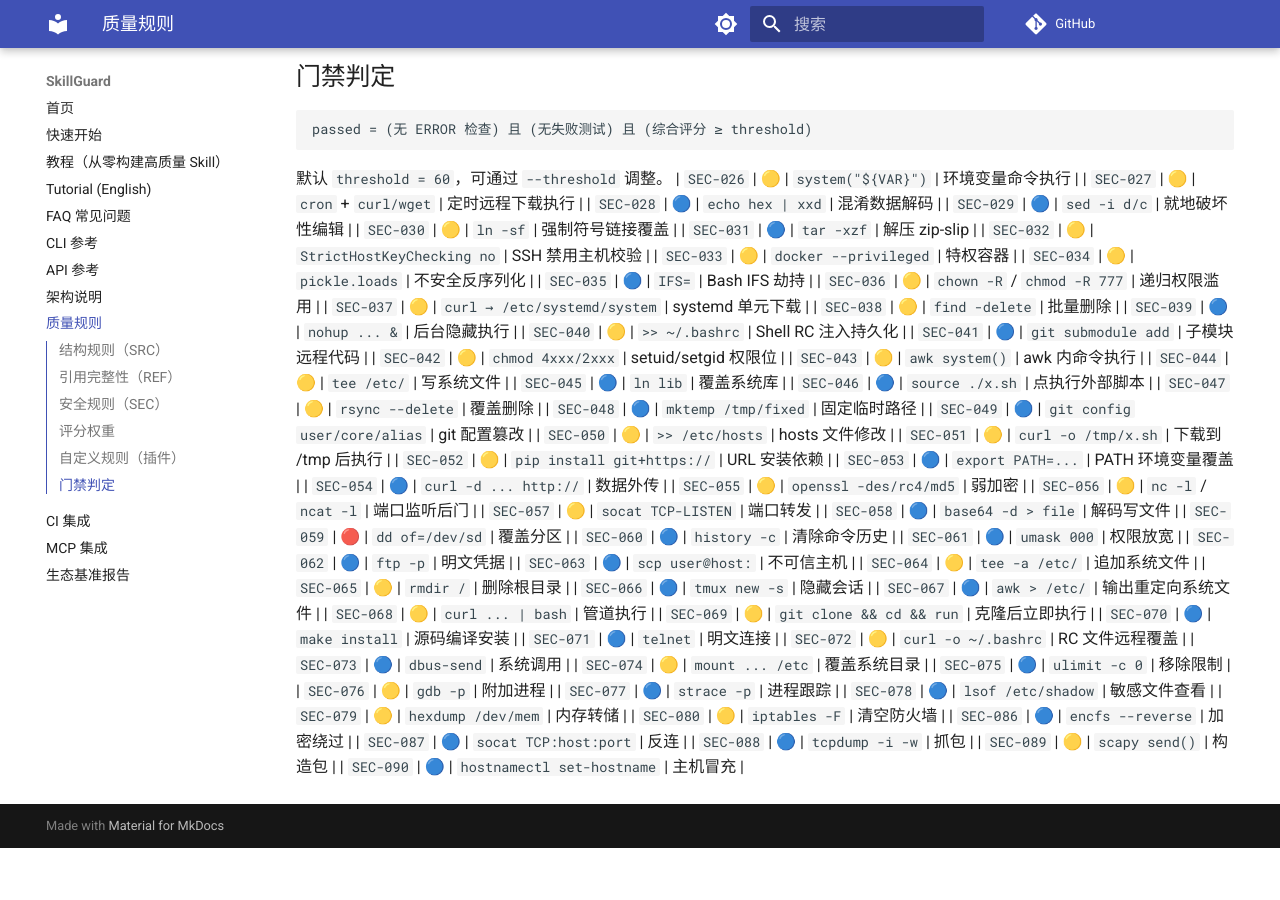
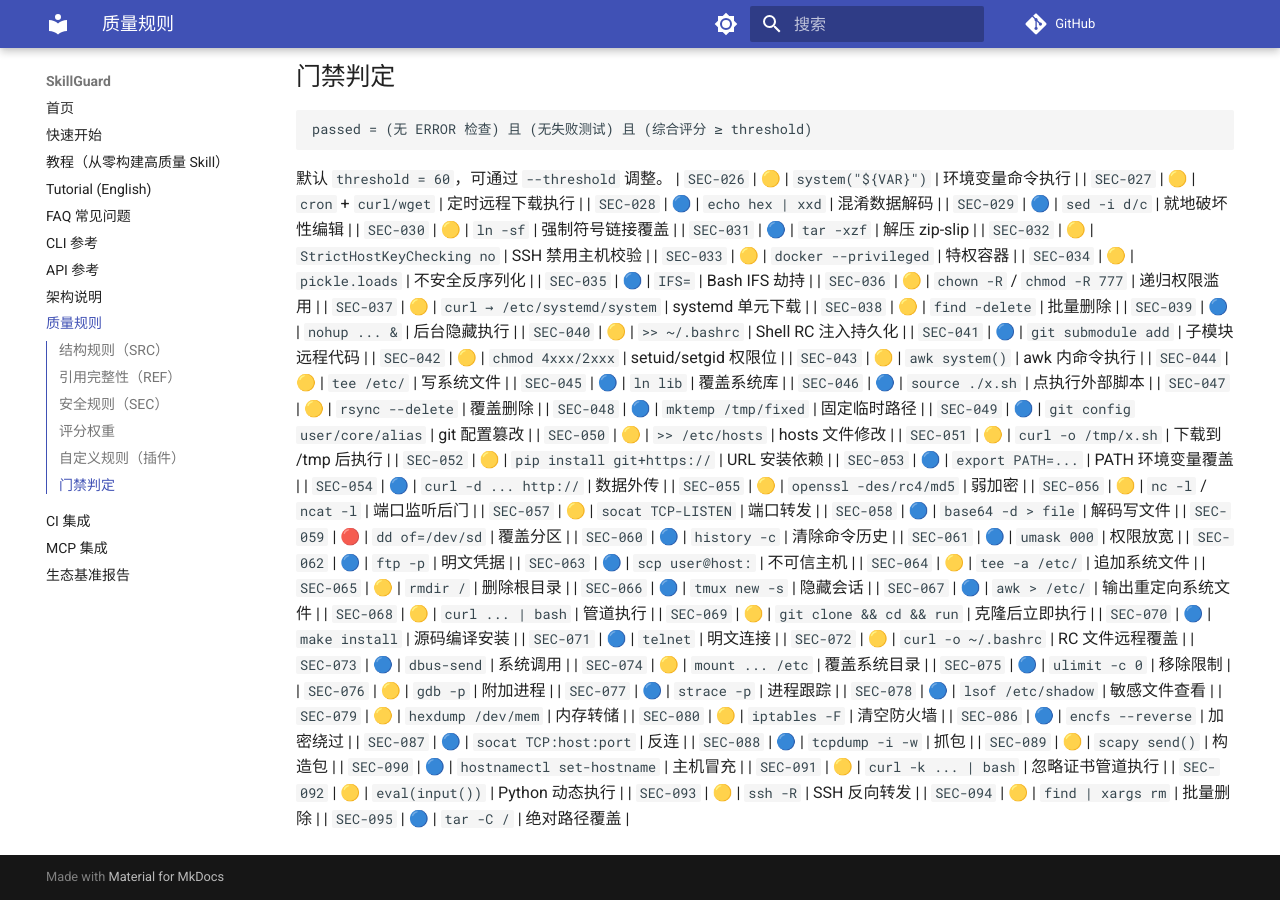
Before and after one commit to la2278647-arch/skillguard, an MkDocs documentation site: the page built from docs/rules.md, in a window 1280 px wide and 900 px high, scrolled down 2778 px. Built offline with MkDocs 1.6.1 and Material for MkDocs 9.7.7, drawn with Linux system fonts in a browser that asks for light colours; comment, search, counter and statistics services are not loaded; before the commit the page ends 3626 px from its top, so only the background shows below that.

Commit message:
docs: sync rule count to 95 + rules.md SEC-091..095

```diff
--- a/docs/rules.md
+++ b/docs/rules.md
@@ -140,3 +140,8 @@ passed = (无 ERROR 检查) 且 (无失败测试) 且 (综合评分 ≥ threshol
 | `SEC-088` | 🔵 | `tcpdump -i -w` | 抓包 |
 | `SEC-089` | 🟡 | `scapy send()` | 构造包 |
 | `SEC-090` | 🔵 | `hostnamectl set-hostname` | 主机冒充 |
+| `SEC-091` | 🟡 | `curl -k ... | bash` | 忽略证书管道执行 |
+| `SEC-092` | 🟡 | `eval(input())` | Python 动态执行 |
+| `SEC-093` | 🟡 | `ssh -R` | SSH 反向转发 |
+| `SEC-094` | 🟡 | `find | xargs rm` | 批量删除 |
+| `SEC-095` | 🔵 | `tar -C /` | 绝对路径覆盖 |
```
Also changed, not shown: README.en.md (+1 -1 lines), README.md (+1 -1 lines).
